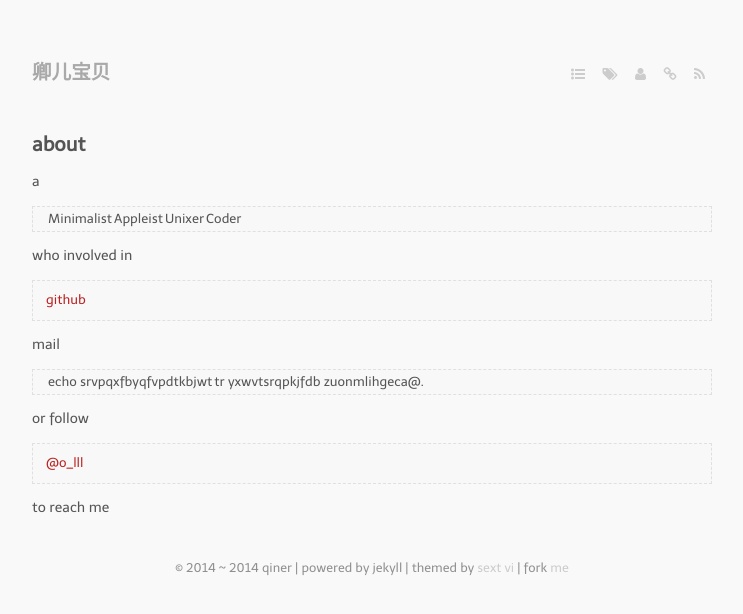
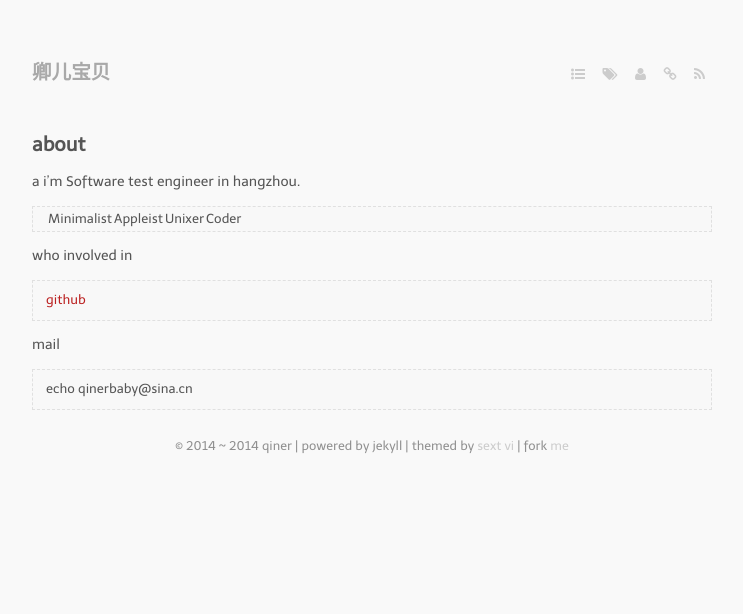
Before and after one commit to qinerbaby/qinerbaby.github.io, a Jekyll site: the page built from about.markdown, in a window 1280 px wide. Shown: the top 614 px of the page, without its empty margins (268-1011 px from the left). Built offline with Jekyll 4.4.1, drawn with Linux system fonts in a browser that asks for light colours; Markdown is read by kramdown in place of the engine named in the settings.

Commit message:
Update about.markdown

```diff
--- a/about.markdown
+++ b/about.markdown
@@ -4,19 +4,14 @@ layout: page
 ---
 
 a
+ i'm Software test engineer in hangzhou.
 
 > Minimalist | Appleist | Unixer | Coder
 
 who involved in
 
-> [github](https://github.com/waynezhang)
+> [github](https://github.com/qinerbaby)
 
 mail
 
-> echo srvpqxfbyqfvpdtkbjwt | tr yxwvtsrqpkjfdb zuonmlihgeca@.
-
-or follow
-
-> [@o_lll](https://twitter.com/#!/o_lll)
-
-to reach me
+> echo qinerbaby@sina.cn
```
